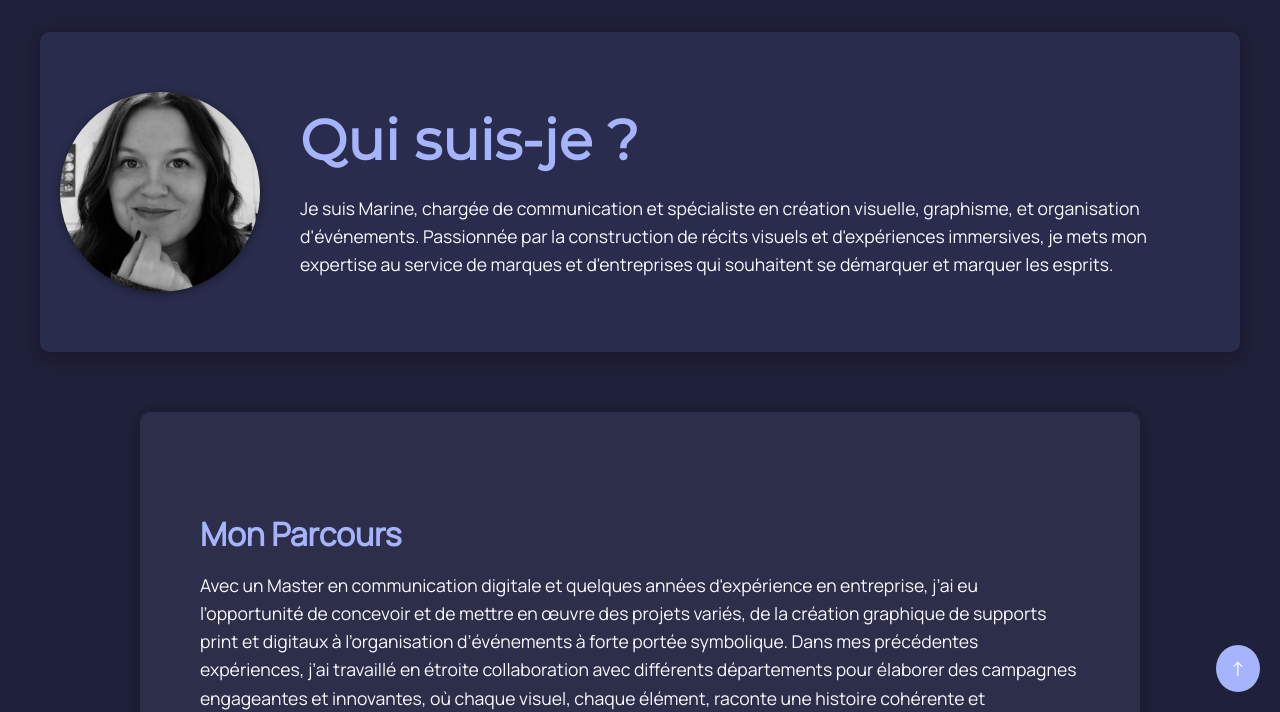
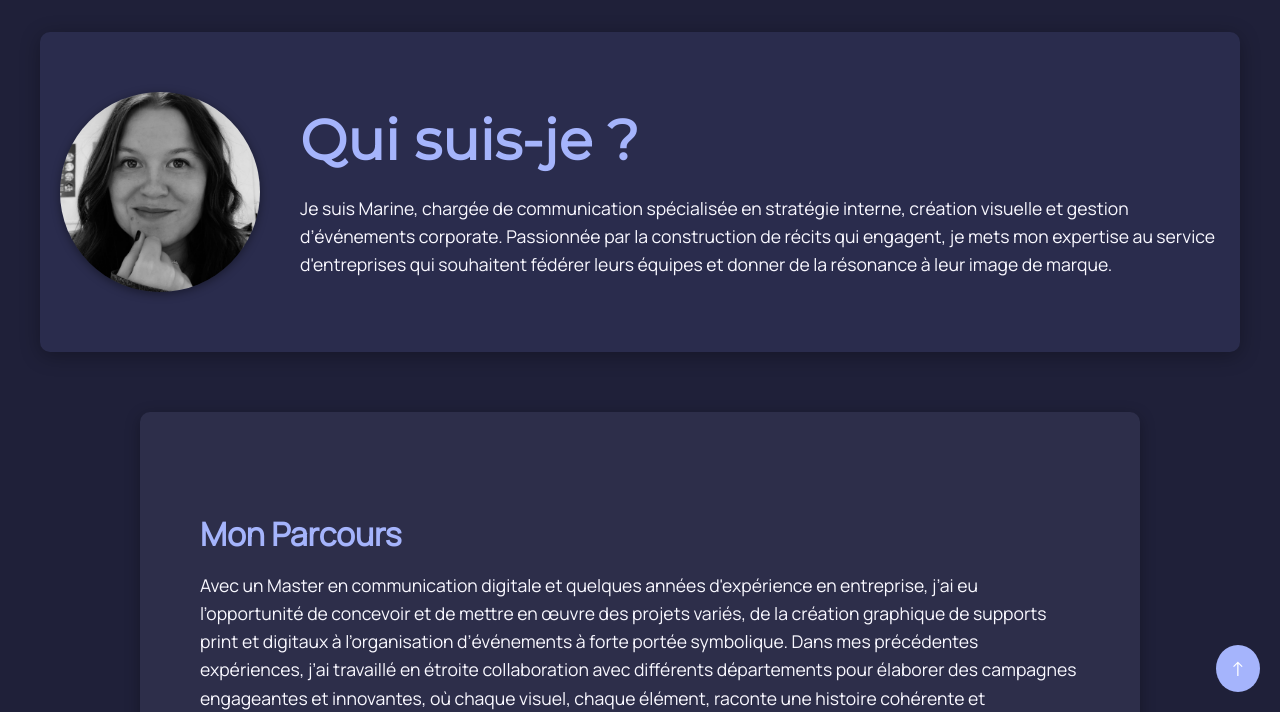
Before and after one commit to MarineRozet/Portfolio, a plain HTML site: page docs/a-propos.html in a window 1280 px wide. Shown: the part 88-800 px from the top of the page. Drawn offline with Linux system fonts and the light colour scheme.

Commit message:
Update a-propos.html

```diff
--- a/docs/a-propos.html
+++ b/docs/a-propos.html
@@ -58,11 +58,11 @@
         <div class="intro-text">
           <h1>Qui suis-je ?</h1>
           <p>
-            Je suis Marine, chargée de communication et spécialiste en création
-            visuelle, graphisme, et organisation d'événements. Passionnée par la
-            construction de récits visuels et d'expériences immersives, je mets
-            mon expertise au service de marques et d'entreprises qui souhaitent
-            se démarquer et marquer les esprits.
+            Je suis Marine, chargée de communication spécialisée en stratégie interne,
+            création visuelle et gestion d’événements corporate. Passionnée par la
+            construction de récits qui engagent, je mets mon expertise au service
+            d'entreprises qui souhaitent fédérer leurs équipes et donner de la résonance
+            à leur image de marque.
           </p>
         </div>
       </section>
```
